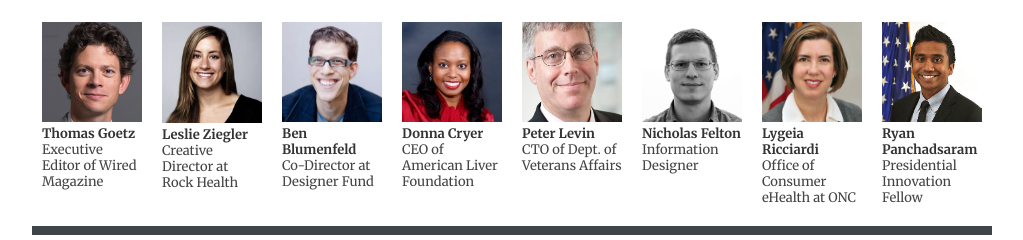
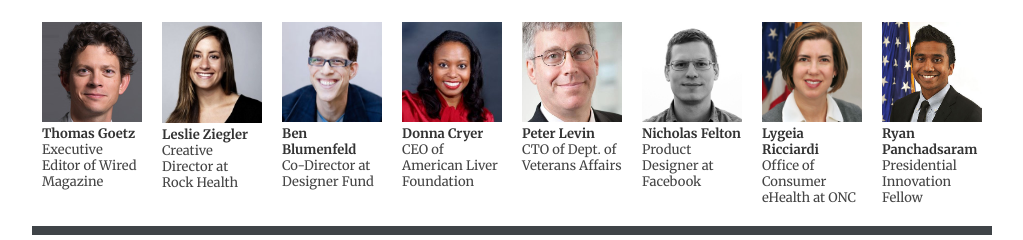
Before and after one commit to blue-button/challenge, a plain HTML site: page index.html in a window 1280 px wide. Shown: the part 1842-2082 px from the top of the page, without its empty margins (128-1151 px from the left). Drawn offline with nearby package versions, Linux system fonts and the light colour scheme.

Commit message:
Updating bio.

```diff
--- a/index.html
+++ b/index.html
@@ -241,7 +241,7 @@
 
 		<div class="two columns reviewer">
 			<a href="https://twitter.com/feltron"><img class="scale-with-grid" src="images/felton.jpg"></a>
-			<p><b>Nicholas Felton</b> <br />Information Designer</p>
+			<p><b>Nicholas Felton</b> <br />Product Designer at Facebook</p>
 		</div>
 
 		<div class="two columns reviewer">
```
